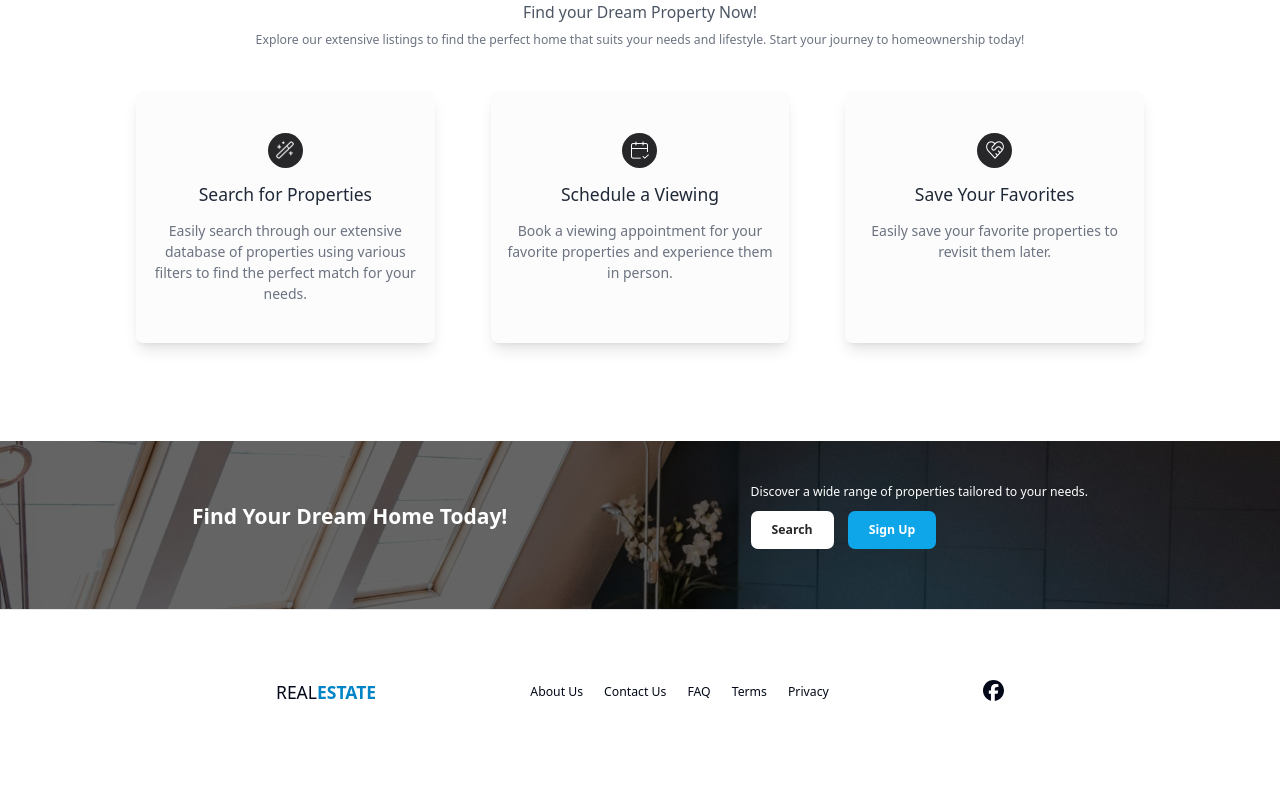
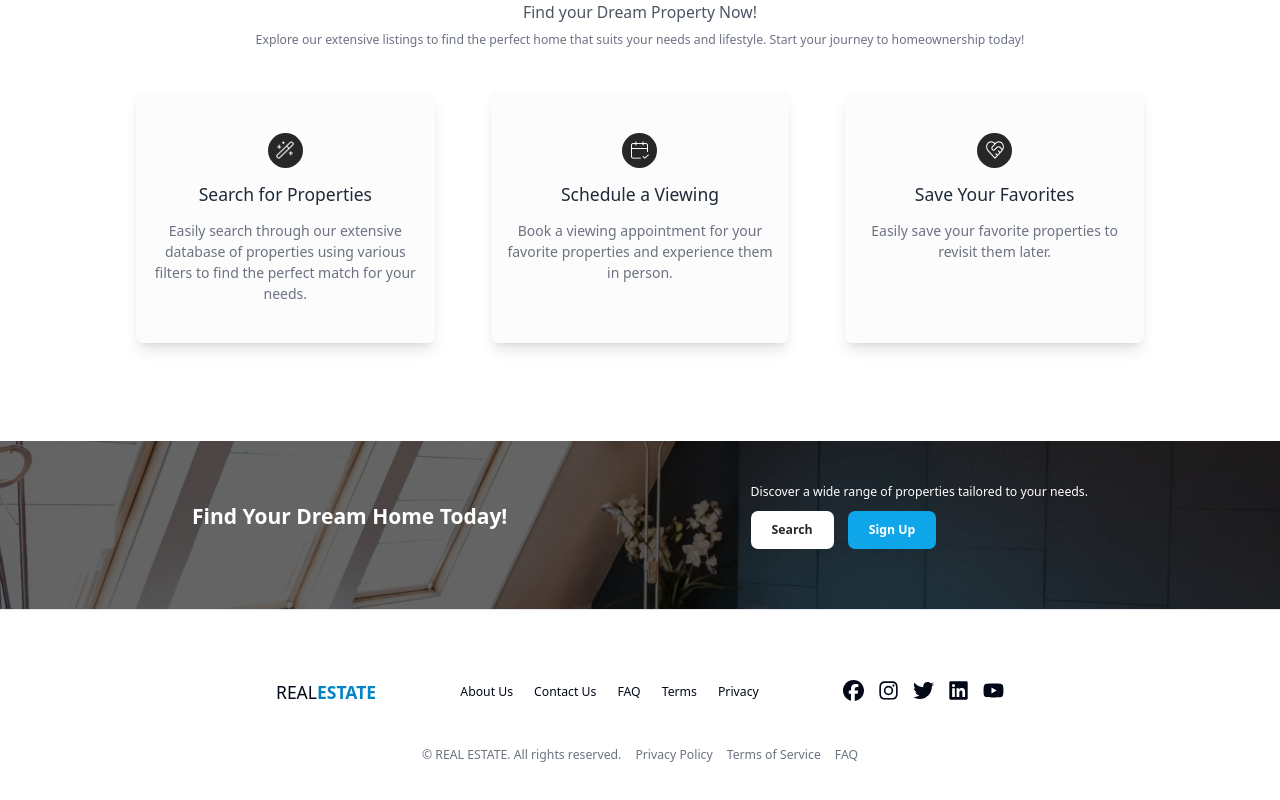
Before and after one commit to rifqmd/real-estate, a Next.js app: page /landing in a window 1280 px wide. Shown: the part 1552-2352 px from the top of the page. Built offline with nearby package versions, Linux system fonts and the light colour scheme; no server answers.

Commit message:
feat: social media footer landing page

```diff
--- a/src/app/(nondashboard)/landing/FooterSection.tsx
+++ b/src/app/(nondashboard)/landing/FooterSection.tsx
@@ -50,7 +50,37 @@ export default function FooterSection() {
             >
               <FontAwesomeIcon icon={faFacebook} className="h-6 w-6" />
             </a>
+
+            <a
+              href="#"
+              aria-label="Instagram"
+              className="hover:text-primary-600"
+            >
+              <FontAwesomeIcon icon={faInstagram} className="h-6 w-6" />
+            </a>
+
+            <a href="#" aria-label="Twitter" className="hover:text-primary-600">
+              <FontAwesomeIcon icon={faTwitter} className="h-6 w-6" />
+            </a>
+
+            <a
+              href="#"
+              aria-label="LinkedIn"
+              className="hover:text-primary-600"
+            >
+              <FontAwesomeIcon icon={faLinkedin} className="h-6 w-6" />
+            </a>
+
+            <a href="#" aria-label="YouTube" className="hover:text-primary-600">
+              <FontAwesomeIcon icon={faYoutube} className="h-6 w-6" />
+            </a>
           </div>
+        </div>
+        <div className="mt-8 text-center text-sm text-gray-500 flex justify-center space-x-4">
+          <span>© REAL ESTATE. All rights reserved.</span>
+          <Link href="/privacy">Privacy Policy</Link>
+          <Link href="/terms">Terms of Service</Link>
+          <Link href="/faq">FAQ</Link>
         </div>
       </div>
     </footer>
```
